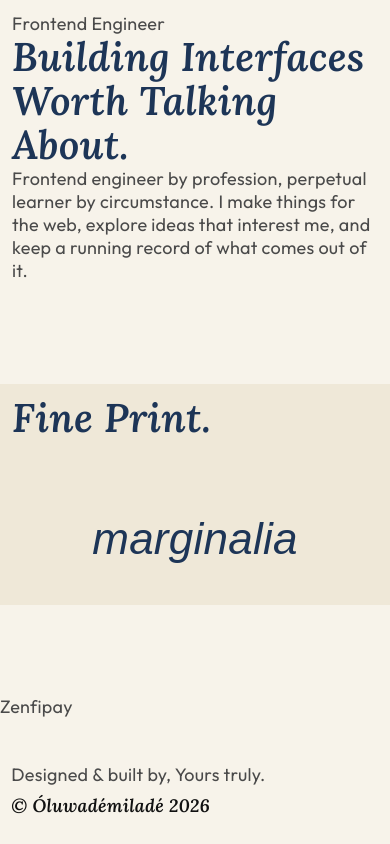
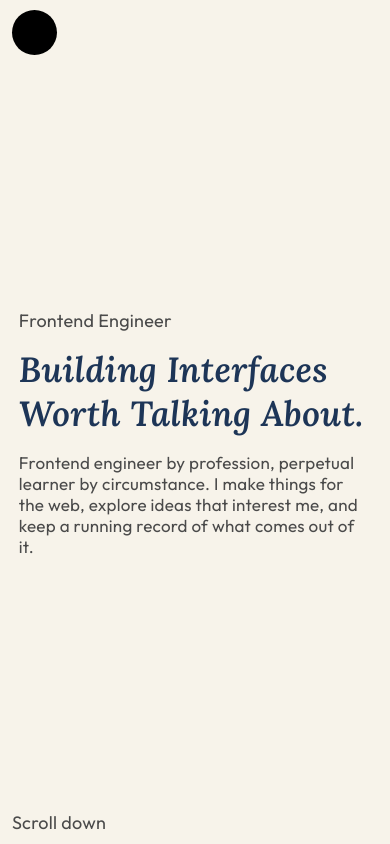
Before and after one commit to DavidAdedigba/portfolio, a React (Vite) app: page / in a window 390 px wide. Shown: the top 844 px of the page. Built offline with nearby package versions, Linux system fonts and the light colour scheme; a web font is replaced by a local one.

Commit message:
intro text and project details mobile view tect update

```diff
--- a/src/components/IntroSection.tsx
+++ b/src/components/IntroSection.tsx
@@ -2,17 +2,21 @@ export default function IntroSection() {
 
     return (
 
-        <section className="">
+        <section className="min-h-screen flex flex-col justify-between py-10">
 
-            <div className="flex flex-col">
+            <div className="size-10 rounded-full bg-black" />
+
+            <div className="flex flex-col gap-3.5 px-1.5">
                 <p className="">Frontend Engineer</p>
                 <h1 className="w-full">
                     Building Interfaces Worth Talking About.
                 </h1>
-                <p>
+                <p className="text-[17px]">
                     Frontend engineer by profession, perpetual learner by circumstance. I make things for the web, explore ideas that interest me, and keep a running record of what comes out of it.
                 </p>
             </div>
+
+            <p>Scroll down</p>
         </section>
     )
 }
--- a/src/index.css
+++ b/src/index.css
@@ -43,10 +43,10 @@ html,body {
 section, .section {
   display: flex;
   flex-direction: column;
-  padding: 12px;
+  padding: 10px 12px;
 
   @media ( min-width:1114px ) {
-    padding: 85px;
+    padding: 0 85px;
   }
 }
 .section {
@@ -63,7 +63,7 @@ h1,h2,h3,h4,h5 {
 h1,h2 {
   line-height: 44px;
   color: var(--text-h);
-  font-size: 40px;
+  font-size: 35px;
 
   @media(min-width: 750px) {
     font-size: 40px;
--- a/src/pages/ProjectDetails.tsx
+++ b/src/pages/ProjectDetails.tsx
@@ -185,7 +185,7 @@ export default function ProjectDetails() {
 
                             {/* NAME AND ROLE */}
                             <div className=" flex gap-px items-baseline">
-                                <h5 className="text-[#111111] text-[18px]">{review.name}</h5>,
+                                <h5 className="text-[#111111] text-[17px]">{review.name}</h5>,
                                 <span className="text-[17px]">&nbsp;{review.role}.</span>
                             </div>
 
```
